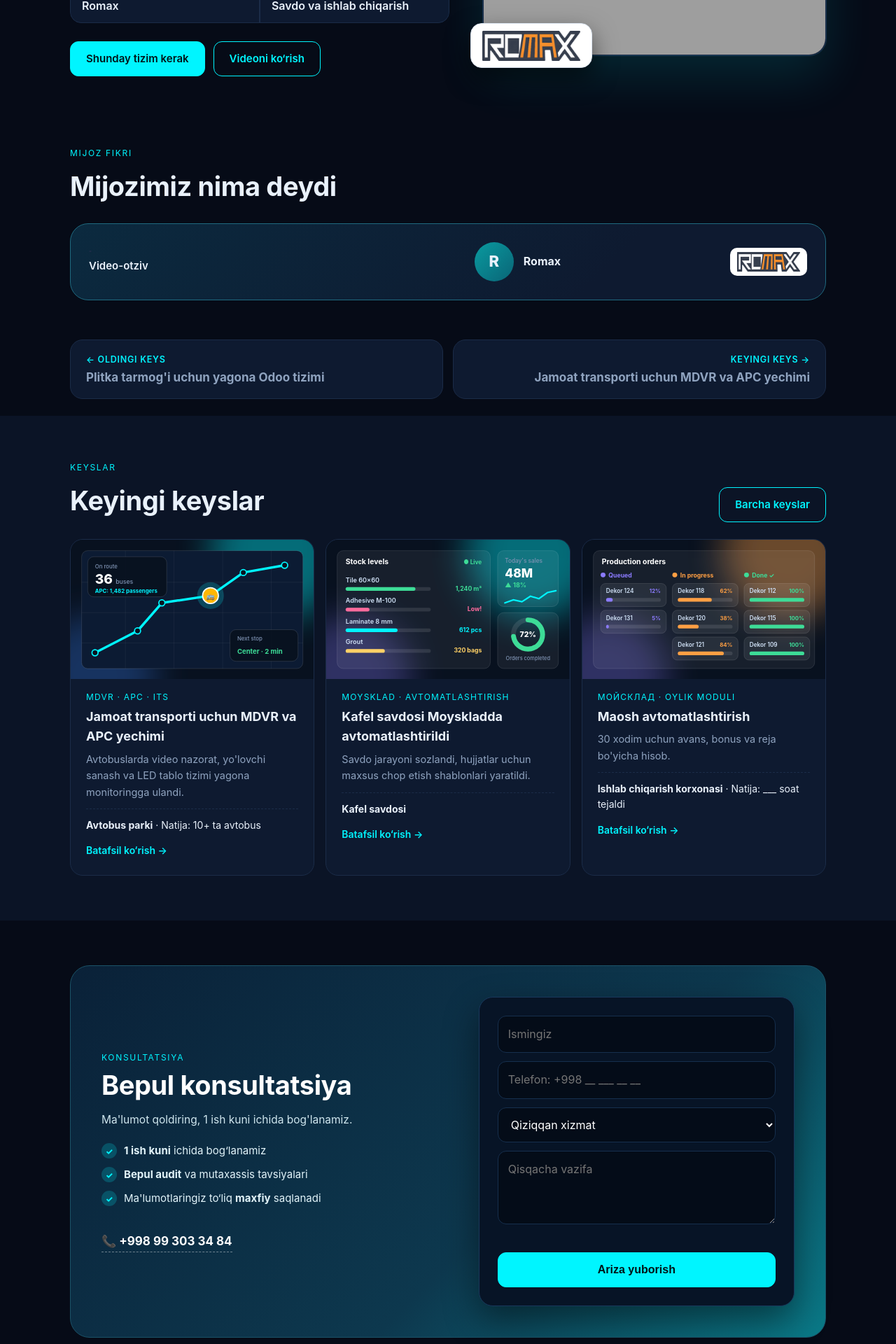
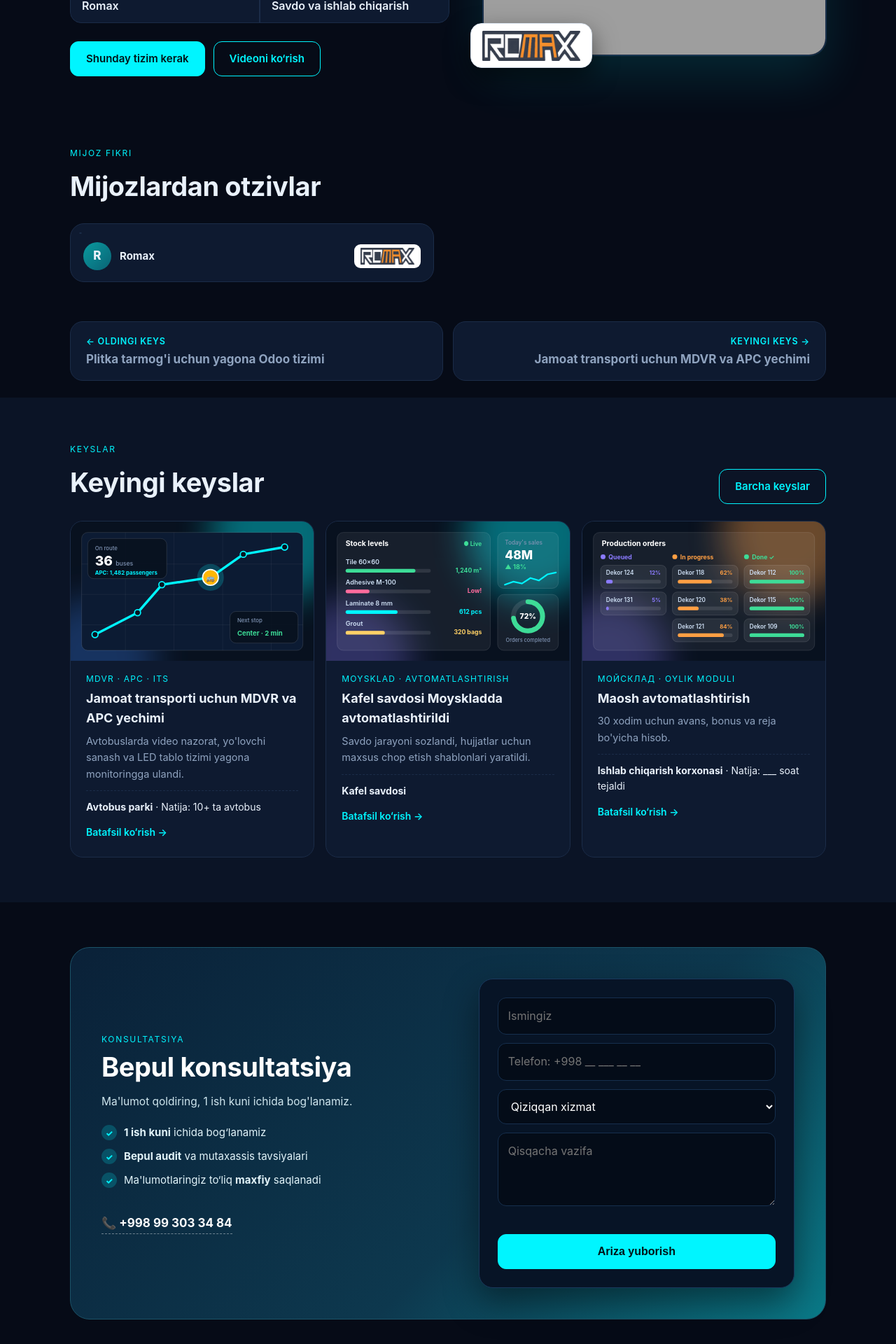
Before and after one commit to salikhabduvaliyev/finoraSystems, a Django app: a page that uses core/templates/site/base.html in a window 1280 px wide. Shown: the part 474-2394 px from the top of the page at 70% size. Run offline with Django 5.2, Linux system fonts and the light colour scheme; data comes from the database, SQL or seed files in the repository; data that the repository does not hold is empty; parts of the project's set-up code (start-up, migrations or seed data) failed here and were passed over; grey boxes are pictures that could not be loaded.

Commit message:
Keys sahifasi: "Mijozlardan otzivlar" bloki ixchamlashtirildi
- Video-otziv o'rtacha kartochkada; mijoz nomi va kichik logotip video ostida bir qatorda
- Otziv matni bo'lsa, video yonida iqtibos ko'rinishida
- Sarlavha: "Mijozlardan otzivlar" (EN: Client testimonials, RU: Отзывы клиентов)

Co-Authored-By: Claude Opus 5.5 <noreply@anthropic.com>

```diff
--- a/core/templates/site/base.html
+++ b/core/templates/site/base.html
@@ -11,7 +11,7 @@
 <meta property="og:image" content="{{ request.scheme }}://{{ request.get_host }}{{ logo_url }}">
 {% for l in languages %}<link rel="alternate" hreflang="{{ l.code }}" href="{{ request.scheme }}://{{ request.get_host }}{{ l.url }}">
 {% endfor %}<link rel="icon" href="{% static 'img/favicon.svg' %}" type="image/svg+xml">
-<link rel="stylesheet" href="{% static 'css/site.css' %}?v=7">
+<link rel="stylesheet" href="{% static 'css/site.css' %}?v=8">
 </head><body>
 {% include "svg/defs.svg" %}
 <div id='pg'></div><header><div class="w nav"><a href="{% url 'home' %}" aria-label="{{ s.site_name }} — {% translate 'Bosh sahifa' %}"><img src="{{ logo_url }}" alt="{{ s.site_name }}"></a>
--- a/core/templates/site/case_detail.html
+++ b/core/templates/site/case_detail.html
@@ -35,7 +35,16 @@
 {% if works %}<section class='dsec'><div class='eyebrow'>{% translate "Bajarilgan ishlar" %}</div><h2>{% translate "Loyiha doirasida" %}</h2><div class='card'><ul class='l cols'>{% for x in works %}<li>{{ x }}</li>{% endfor %}</ul></div></section>{% endif %}
 {% if videos %}{% translate "Loyihadan videolar" as vt %}<section class='dsec' id='video'><div class='eyebrow'>{% translate "Video" %}</div><h2>{{ vt }}</h2><div class='vgrid'>{% for v in videos %}{% video_card v.src v.title v.cover %}{% endfor %}</div></section>{% endif %}
 {% if images %}<section class='dsec'><div class='eyebrow'>{% translate "Galereya" %}</div><h2>{% translate "Loyihadan lavhalar" %}</h2><div class='gl'>{% for im in images %}<a href='{{ im.image.url }}' data-lb><img src='{{ im.image.url }}' alt='{{ c.title }} — {{ forloop.counter }}' loading='lazy'></a>{% endfor %}</div></section>{% endif %}
-{% if c.t_text or c.testimonial_video %}{% translate "Video-otziv" as tvt %}<section class='dsec'{% if not videos %} id='video'{% endif %}><div class='eyebrow'>{% translate "Mijoz fikri" %}</div><h2>{% translate "Mijozimiz nima deydi" %}</h2><div class='tm{% if not c.testimonial_video %} nov{% endif %}'>{% if c.testimonial_video %}<div class='tm-v'>{% video_card c.testimonial_video tvt %}</div>{% endif %}<figure>{% if c.t_text %}<blockquote>{{ c.t_text|paras }}</blockquote>{% endif %}<figcaption>{% if c.t_photo %}<img src='{{ c.t_photo.url }}' alt=''>{% else %}<span class='ini' aria-hidden='true'>{{ c.t_author|default:c.client|default:"?"|first }}</span>{% endif %}<span><b>{{ c.t_author|default:c.client }}</b>{% if c.t_role %}<small>{{ c.t_role }}</small>{% endif %}</span>{% if c.logo %}<img class='tlogo' src='{{ c.logo.url }}' alt='{{ c.client }}'>{% endif %}</figcaption></figure></div></section>{% endif %}
+{% if c.t_text or c.testimonial_video %}<section class='dsec'{% if not videos %} id='video'{% endif %}><div class='eyebrow'>{% translate "Mijoz fikri" %}</div><h2>{% translate "Mijozlardan otzivlar" %}</h2>
+<div class='tm2{% if c.t_text and c.testimonial_video %} has-q{% endif %}'>
+  {% if c.testimonial_video %}<div class='tm2-v'>{% video_card c.testimonial_video '' %}</div>{% endif %}
+  <div class='tm2-b'>
+    {% if c.t_text %}<blockquote>{{ c.t_text|paras }}</blockquote>{% endif %}
+    <div class='tm2-a'>{% if c.t_photo %}<img class='tm2-p' src='{{ c.t_photo.url }}' alt=''>{% else %}<span class='tm2-p ini' aria-hidden='true'>{{ c.t_author|default:c.client|default:"?"|first }}</span>{% endif %}
+      <span class='tm2-n'><b>{{ c.t_author|default:c.client }}</b>{% if c.t_role %}<small>{{ c.t_role }}</small>{% elif c.t_author and c.client %}<small>{{ c.client }}</small>{% endif %}</span>
+      {% if c.logo %}<img class='tm2-logo' src='{{ c.logo.url }}' alt='{{ c.client }}'>{% endif %}</div>
+  </div>
+</div></section>{% endif %}
 
 {% if prev_case or next_case %}<nav class='pn' aria-label='{% translate "Keyslar" %}'>
   {% if prev_case %}<a class='pn-i' href='{{ prev_case.get_absolute_url }}'><small>← {% translate "Oldingi keys" %}</small><b>{{ prev_case.title }}</b></a>{% endif %}
--- a/core/ui_translations.py
+++ b/core/ui_translations.py
@@ -85,7 +85,7 @@ UI = {
     'Loyihadan lavhalar': ('Project highlights', 'Кадры проекта'),
     'Video-otziv': ('Video testimonial', 'Видеоотзыв'),
     'Mijoz fikri': ('Testimonial', 'Отзыв клиента'),
-    'Mijozimiz nima deydi': ('What our client says', 'Что говорит наш клиент'),
+    'Mijozlardan otzivlar': ('Client testimonials', 'Отзывы клиентов'),
     'Boshqa loyihalar': ('Other projects', 'Другие проекты'),
     'Videoni ko‘rish': ('Watch video', 'Смотреть видео'),
 
--- a/static/css/site.css
+++ b/static/css/site.css
@@ -299,3 +299,20 @@ a.card.svc:hover h3{color:var(--cy)}
 .sv-chips span{padding:7px 12px;border-radius:99px;background:#ffffff10;border:1px solid #ffffff1f;font-size:13.5px;color:#cfe0f5}
 .feat-v .vthumb{border-radius:22px;box-shadow:0 30px 70px #00f5ff1f}
 .feat-v .vtitle{font-size:16px}
+
+/* ---- Mijozlardan otzivlar — ixcham blok ---- */
+.tm2{max-width:520px;background:var(--card);border:1px solid var(--line);border-radius:20px;padding:12px}
+.tm2.has-q{max-width:none;display:grid;grid-template-columns:minmax(0,440px) 1fr;gap:28px;align-items:center;padding:14px 26px 14px 14px}
+.tm2-v .vthumb{border-radius:14px}
+.tm2-b{display:flex;flex-direction:column;gap:14px}
+.tm2:not(.has-q) .tm2-b{padding:12px 6px 4px}
+.tm2 blockquote{margin:0;position:relative;padding-left:22px;border-left:3px solid var(--cy)}
+.tm2 blockquote p{margin:0 0 8px;font-size:16.5px;line-height:1.6;color:#dbe8f6}
+.tm2-a{display:flex;align-items:center;gap:12px}
+.tm2-p{width:40px;height:40px;border-radius:50%;object-fit:cover;flex:none}
+.tm2-p.ini{display:grid;place-items:center;background:linear-gradient(135deg,#0a9a9f,#00f5ff55);font-weight:800;font-size:17px}
+.tm2-n{display:flex;flex-direction:column;min-width:0;line-height:1.3}
+.tm2-n b{font-size:15px}
+.tm2-n small{color:var(--mt);font-size:13px}
+.tm2-logo{margin-left:auto;height:34px;max-width:110px;object-fit:contain;background:#fff;border-radius:9px;padding:5px 9px}
+@media(max-width:760px){.tm2.has-q{grid-template-columns:1fr;padding:12px}.tm2{max-width:none}}
```
Also changed, not shown: locale/en/LC_MESSAGES/django.po, locale/ru/LC_MESSAGES/django.po, 2 other files.
